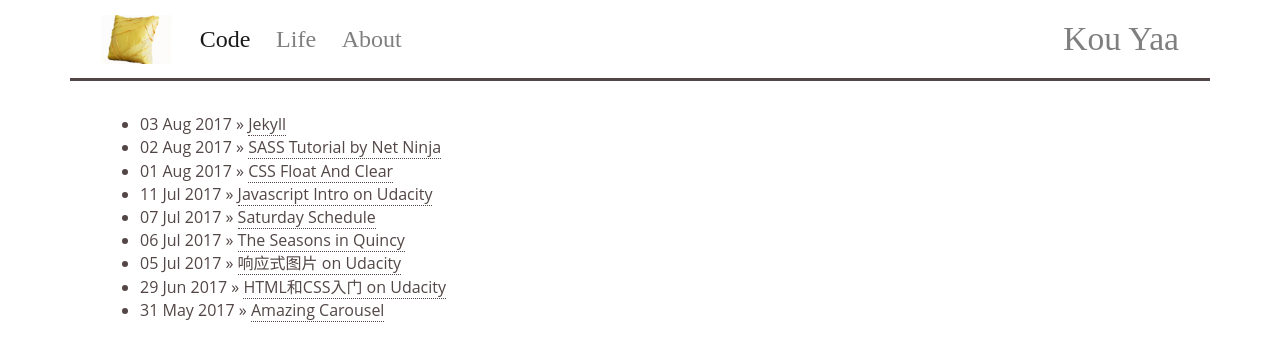
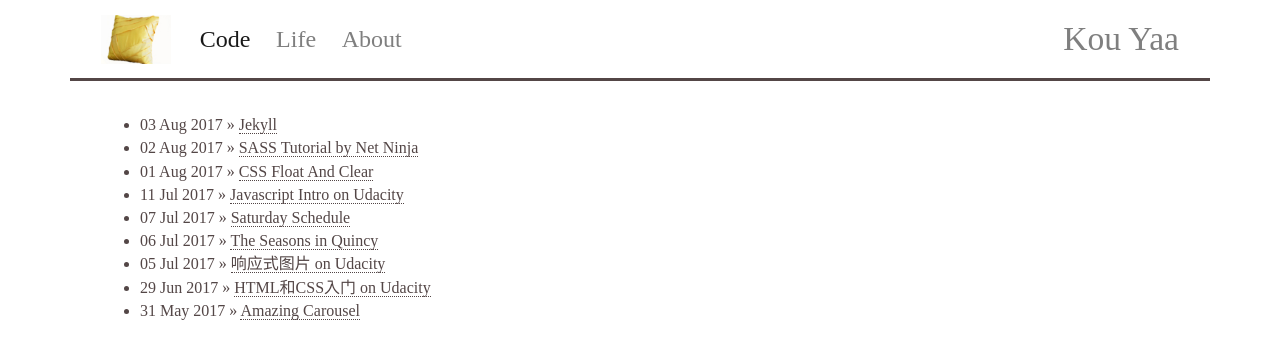
Before and after one commit to yinkouya/yinkouya.github.io, a Jekyll site: the page built from code.html, in a window 1280 px wide. Shown: the top 361 px of the page. Built offline with Jekyll 4.4.1, drawn with Linux system fonts in a browser that asks for light colours; nearby versions of some CDN libraries; some web fonts are replaced.

Commit message:
Update style.css

```diff
--- a/assets/style.css
+++ b/assets/style.css
@@ -3,7 +3,7 @@
 }
 
 body {
-  font-family: 'Open Sans', sans-serif;
+  font-family: 'Megrim', cursive;
   font-size: 400;
   line-height: 1.45;
   color: #534646;    /*deep brown*/
@@ -29,7 +29,7 @@
 }
 
 .navbar-text {
-  font-family: 'Caveat', cursive;
+  font-family: 'Megrim', cursive;
   font-size: 2.1em;
 }
 
@@ -38,12 +38,12 @@
 }
 
 .carousel-item h3 {
-  font-family: 'Open Sans', sans-serif;
+  font-family: 'Megrim', cursive;
   font-size: 300i;
 }
 
 carousel-item p {
-  font-family: 'Open Sans', sans-serif;
+  font-family: 'Megrim', cursive;
   font-size: 300i;
 }
 
@@ -53,17 +53,17 @@
 }
 
 .about h4 {
-  font-family: 'Caveat', cursive;
+  font-family: 'Megrim', cursive;
   font-size: 2em;
 }
 
 .about p {
-  font-family: 'Caveat', cursive;
+  font-family: 'Megrim', cursive;
   font-size: 1.4em;
 }
 
 .posts li {
-  font-family: 'Open Sans', sans-serif;
+  font-family: 'Megrim', cursive;
   font-size: 300i;
 }
 
@@ -78,7 +78,7 @@
 
 article h1{
   margin-top: 1em;
-  font-family: 'Caveat', cursive;
+  font-family: 'Megrim', cursive;
 }
 
 article a { color: #ff9900;}
```
